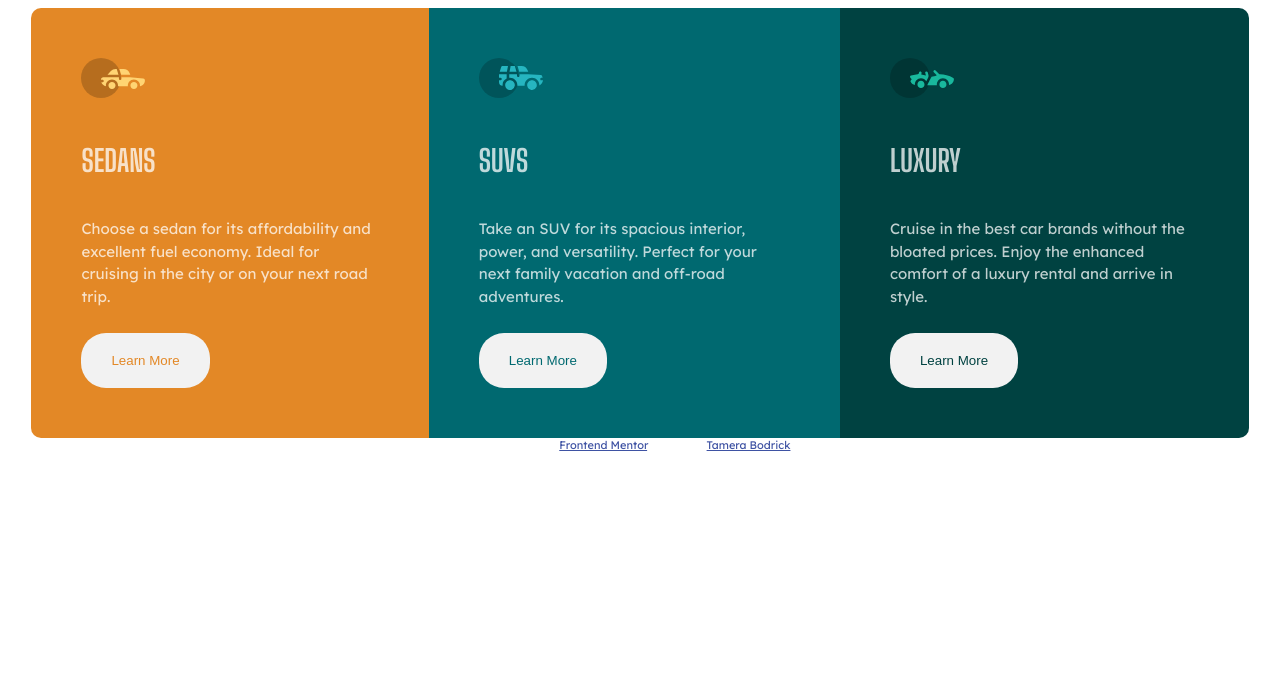
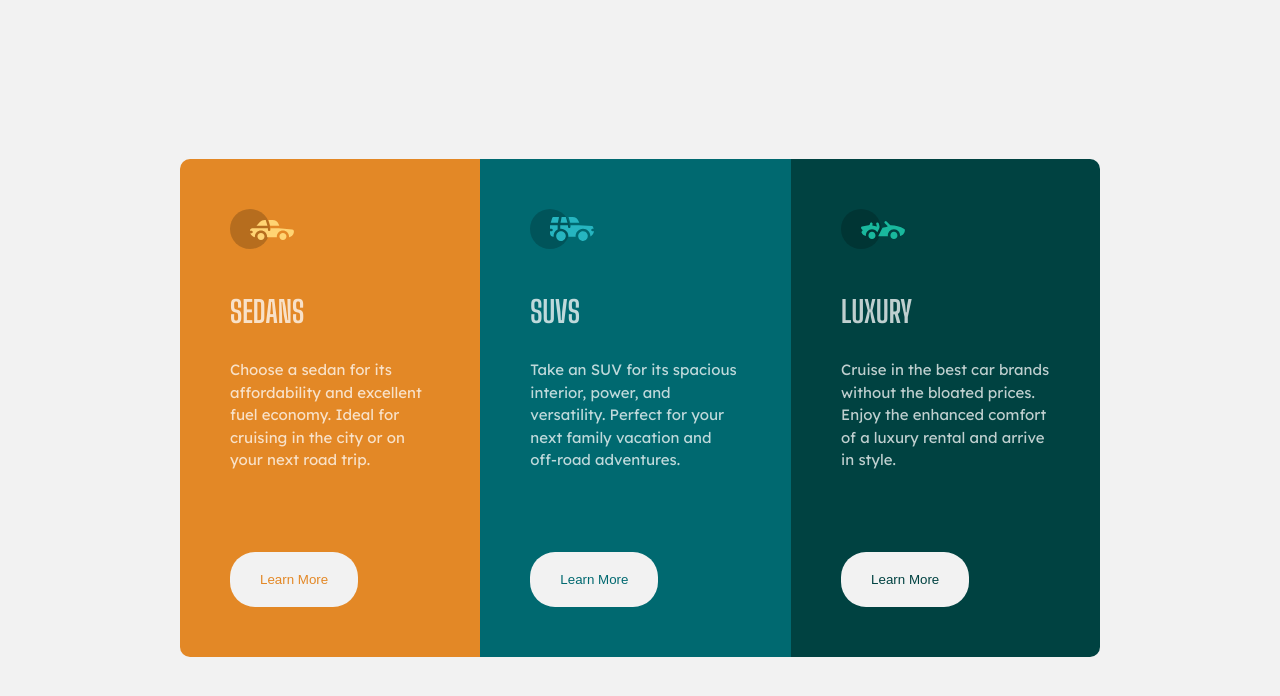
Before and after one commit to tlbodrick/three-column-preview-card-component, a plain HTML site: page index.html in a window 1280 px wide. Drawn offline with Linux system fonts and the light colour scheme.

Commit message:
complete desktop site and additional styling

```diff
--- a/index.html
+++ b/index.html
@@ -15,17 +15,6 @@
 
   <title>Frontend Mentor | 3-column preview card component</title>
 
-  <!-- Feel free to remove these styles or customise in your own stylesheet 👍 -->
-  <style>
-    .attribution {
-      font-size: 11px;
-      text-align: center;
-    }
-
-    .attribution a {
-      color: hsl(228, 45%, 44%);
-    }
-  </style>
 </head>
 
 <body>
@@ -61,11 +50,7 @@
       </div>
     </section>
   </div>
-  </div>
 
-  <div class="attribution">
-    Challenge by <a href="https://www.frontendmentor.io?ref=challenge" target="_blank">Frontend Mentor</a>.
-    Coded by <a href="#">Tamera Bodrick</a>.
 </body>
 
 </html>
--- a/styles.css
+++ b/styles.css
@@ -32,6 +32,7 @@ body {
     font-size: 15px;
     font-family: 'Lexend Deca',sans-serif;
     color: var(--transparent-white);
+    background-color: var(--very-light-gray);
 }
 
 
@@ -43,6 +44,7 @@ p {
 
 .main-component {
     margin: 0 1.563em;
+    height: 100vh;
 }
 
 .sedans {
@@ -62,7 +64,7 @@ p {
 h2 {
     font-family: 'Big Shoulders Display', sans-serif;
     text-transform: uppercase;
-    margin-bottom: 40px;
+    margin-bottom: 30px;
     font-size: 2em;
 }
 
@@ -94,12 +96,15 @@ button {
     color: var(--very-dark-cyan);
 }
 
+
 @media (min-width: 750px) {
     .main-component {
+        margin: auto;
         display: flex;
         flex-direction: row;
         justify-content: center;
         align-items: center;
+        max-width: 920px;
     }
 
 
@@ -110,4 +115,8 @@ button {
     .luxury {
         border-radius: 0 10px 10px 0;
     }
+
+    p {
+        margin-bottom: 80px;
+    }
 }
```
